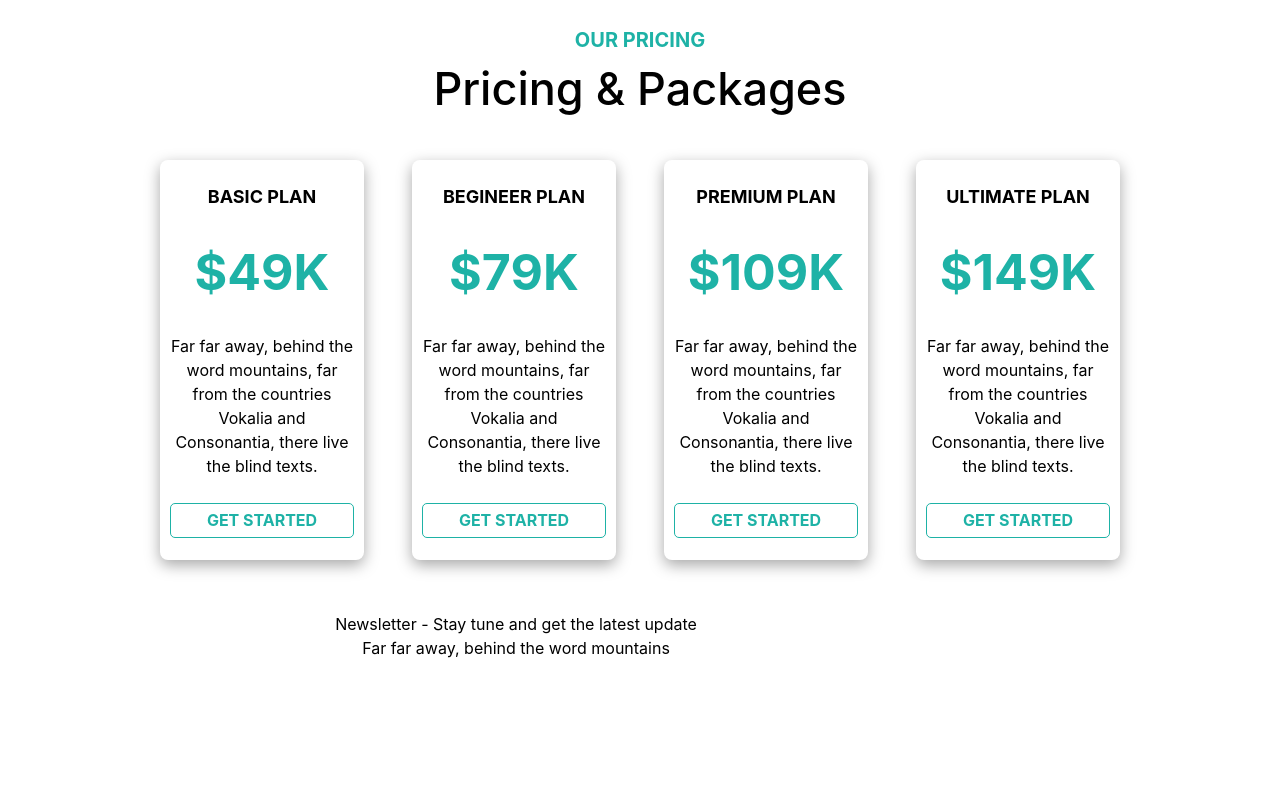
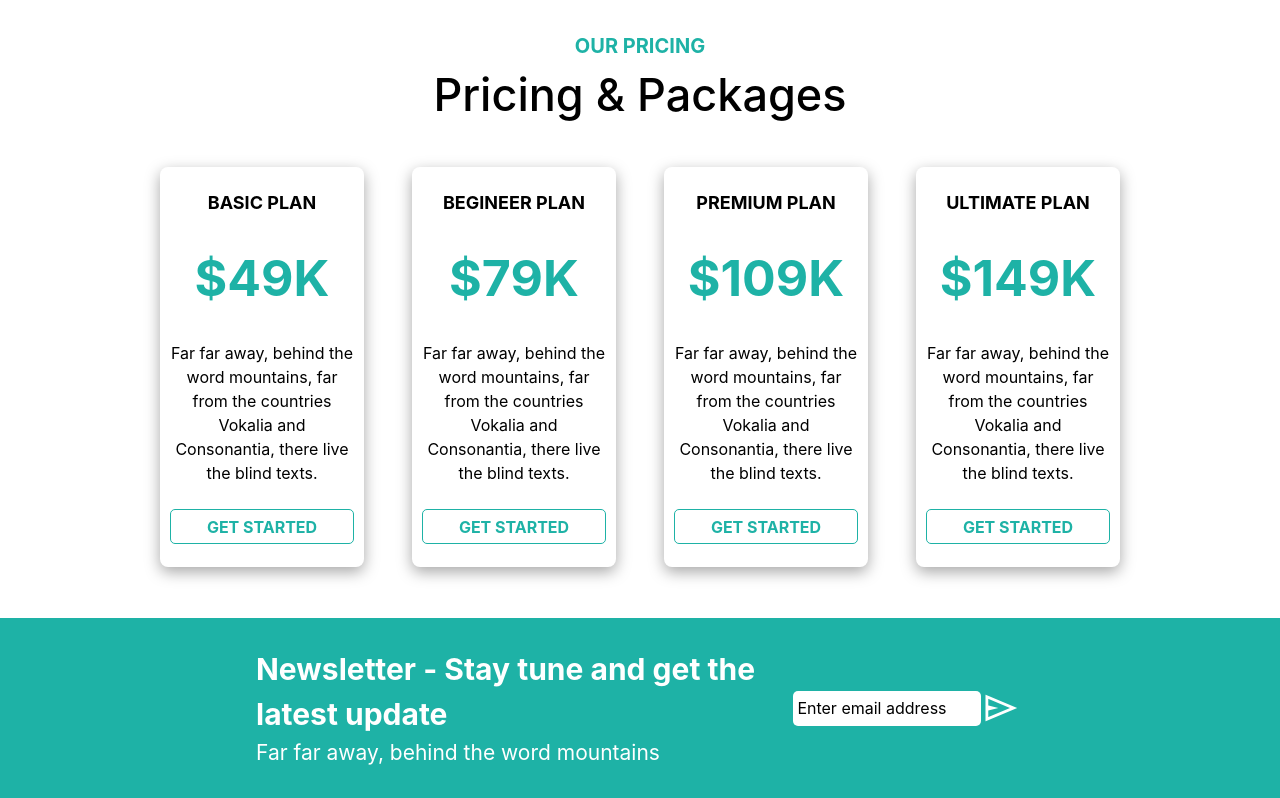
Before and after one commit to imlnr/software-kalaakar-5678, a React (Create React App) app: page / in a window 1280 px wide. Shown: the part 3261-4059 px from the top of the page. Before the commit the page ends 3921 px from the top, so only its background shows below. Built offline with nearby package versions, Linux system fonts and the light colour scheme; data requests are answered from the project's data file.

Commit message:
final commit

```diff
--- a/src/components/css/Testimonials.css
+++ b/src/components/css/Testimonials.css
@@ -8,7 +8,7 @@
     align-items: center;
     gap: 20%;
     width: 93%;
-    margin: 2% 2% 2% 2%;
+    margin: 4% 2% 2% 2%;
     border-radius: 8px;
     box-shadow: rgba(0, 0, 0, 0.02) 0px 1px 3px 0px, rgba(27, 31, 35, 0.15) 0px 0px 0px 1px;
 }
--- a/src/pages/Home.jsx
+++ b/src/pages/Home.jsx
@@ -187,12 +187,20 @@ const Home = () => {
                 </div>
             </div>
         </div>
+
         <div className='subscribe'>
-            <div className='inn-sub'>
-                <h1>Newsletter - Stay tune and get the latest update</h1>
-                <p>Far far away, behind the word mountains</p>
+            <div className="inn-subscribe">
+                <div className='inn-sub'>
+                    <h1>Newsletter - Stay tune and get the latest update</h1>
+                    <p>Far far away, behind the word mountains</p>
+                </div>
+                <div className='inn-sub-inputs'>
+                    <input id='home-input' type='email' placeholder='Enter email address' />
+                    <span class="material-symbols-outlined">
+                        send
+                    </span>
+                </div>
             </div>
-            <input type='email' placeholder='Enter email address' />
         </div>
     </div>
     )
--- a/src/pages/css/home.css
+++ b/src/pages/css/home.css
@@ -320,4 +320,54 @@
     display: flex;
     align-items: center;
     justify-content: center;
+    width: 100%;
+    background-color: #1eb2a6;
+    color: white;
 }
+.inn-subscribe{
+    width: 60%;
+    /* border: 1px solid; */
+    height: 180px;
+    /* background-color: #1eb2a6; */
+    display: flex;
+    justify-content: space-between;
+    align-items: center;
+    text-align: left;
+}
+.inn-sub-inputs{
+    display: flex;
+    align-items: center;
+    justify-content: center;
+    /* border: 1px solid; */
+    width: 40%;
+}
+.inn-sub>h1{
+    font-size: 30px;
+    font-weight: bold;
+}
+.inn-sub>p{
+    font-size: 21px;
+}
+.inn-sub-inputs>input{
+    width: 80%;
+    height: 35px;
+    border: none;
+    border-style: hidden;
+    border-radius: 5px;
+    padding-left: 2%;
+}
+.inn-sub-inputs>input:hover{
+    border: none;
+    border-bottom: red;
+}
+.inn-sub-inputs>span{
+    font-size: 40px;
+    transition: transform 0.3s ease;
+}
+.inn-sub-inputs>span:hover{
+    transform: translate(3px);
+    cursor: pointer;
+}
+#home-input::placeholder{
+    color: black;
+}
```
